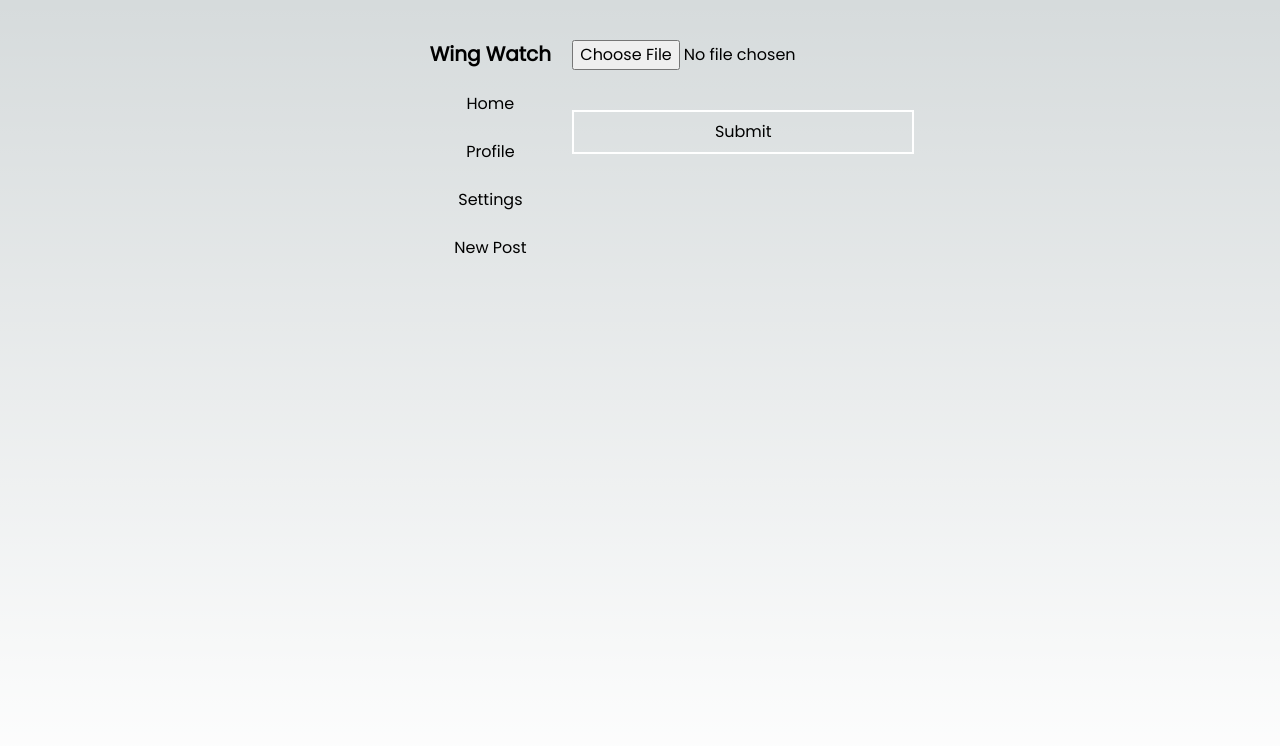
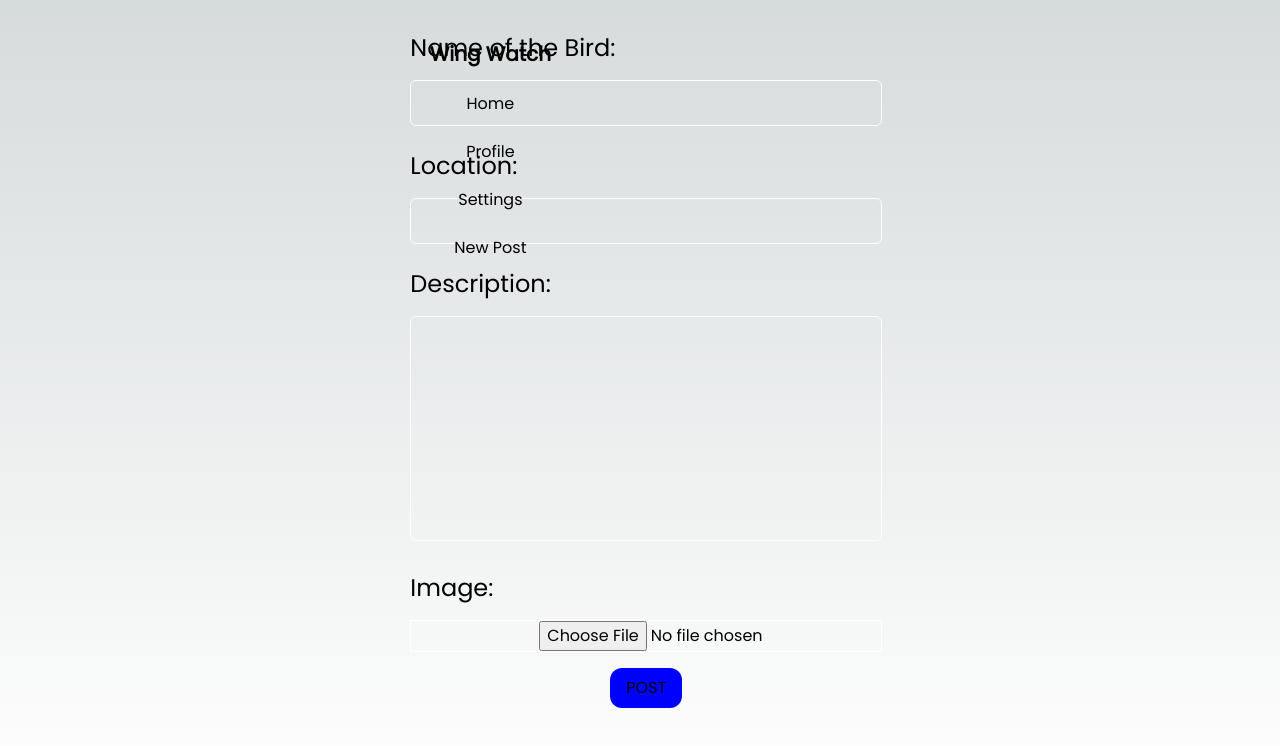
Before and after one commit to Anandprabhu530/Wing_Watch, a Next.js app: page /home/post in a window 1280 px wide. Shown: the top 746 px of the page. Built offline with nearby package versions, Linux system fonts and the light colour scheme.

Commit message:
Upload support

```diff
--- a/app/home/post/page.tsx
+++ b/app/home/post/page.tsx
@@ -2,115 +2,71 @@
 
 import axios from 'axios';
 import React, { useState } from 'react';
-// import Image from "next/image";
-// import bird from "../../../bird.jpg";
 
-// type Data = {
-//   BirdName : string | null
-//   Location : string |null
-//   Description : string | null
-// }
-
-// const Validatedata = (data:Data) =>{
-//   if(data.BirdName==="" || data.Location===""||data.Description===""){
-//     console.log("Null value dont submit")
-//   }
-// }
-
-// const Post = () => {
-//   const [inputimage, setInputimage] = useState(null)
-//   const [data,setData] = useState({BirdName :"",
-//   Location : "",
-//   Description : ""
-//   })
-
-//   const handleSubmit = async (event:React.FormEvent) => {
-//     event.preventDefault();
-//     Validatedata(data)
-//     const res = await fetch("http://localhost:8080/post",{
-//       method: "POST",
-//       headers: {
-//         "Content-Type": "application/json",
-//       },
-//       body: JSON.stringify(data),
-//     });
-//     console.log(res)
-//   }
-
-//   const handleChange = (event:React.ChangeEvent<HTMLInputElement>) =>{
-//     setData((prev)=>({...prev,[event.target.name]:event.target.value}))
-//   }
-
-//   return (
-//     <div>
-//       <form className="flex flex-col p-8 w-full" onSubmit={handleSubmit}>
-//         <div>
-//           <div className="text-2xl pb-4 font-medium">Name of the Bird:</div>
-//           <input name="BirdName" onChange={handleChange} className="border border-white bg-transparent rounded-md w-full outline-none mb-6 text-xl p-2" />
-//         </div>
-//         <div>
-//           <div className="text-2xl pb-4 font-medium">Location:</div>
-//           <input name="Location" onChange={handleChange} className="border border-white bg-transparent rounded-md w-full outline-none mb-6 text-xl p-2" />
-//         </div>
-//         <div>
-//           <div className="text-2xl pb-4 font-medium">Description:</div>
-//           <textarea name="Description" onChange={handleChange} className="border border-white h-[225px] resize-none bg-transparent rounded-md w-full outline-none mb-6 text-xl p-2" />
-//         </div>
-//         <div>
-//           <div className="text-2xl pb-4 font-medium">Image:</div>
-//             <div className="w-full h-full flex justify-center items-center border border-white cursor-pointer">
-//             <input
-//               type="file"
-//               id="img"
-//               name="img"
-//               accept="image/*"
-//               className="pl-32 h-full"
-//             />
-//             {inputimage ? <img src={Image} alt="Bird_Image"/>:<Image src={bird} alt="Bird_Image" className="w-[200px] "/>}
-//           </div>
-//         </div>
-//         <div className="pt-4 flex w-full justify-center items-center ">
-//           <button className="px-4 py-2 bg-[#0000FF] rounded-xl">POST</button>
-//         </div>
-//       </form>
-//     </div>
-//   );
-// };
-
-// export default Post;
 const Post = () => {
+  const [data,setData] = useState({})
   const [file,setfile] = useState(null)
 
-  const handlechange = (event) =>{
+  const handlefilechange = (event) =>{
     setfile(event?.target.files[0])
   }
 
-  const handleSubmit = async(event) =>{
-    event.preventDefault();
-
+  const handleSubmit = async (event) => {
+    event.preventDefault()
     const formData = new FormData();
     formData.append('file', file);
-    const Username = localStorage.getItem('username');
-    try {
-      const response = await axios.post('http://localhost:8080/post', formData, {
-        headers: {
-          'Content-Type': 'multipart/form-data'
-        }
-      });
-      console.log(response.data);
-    } catch (error) {
-      console.error('Error uploading file:', error);
+    const {BirdName,Description,Location} = data
+    formData.append('name', BirdName)
+    formData.append('description',Description)
+    formData.append('location',Location)
+    const username = localStorage.getItem('username')
+    formData.append('Username', username);
+    const response = await axios.post('http://localhost:8080/post', formData, {
+    headers: {
+      'Content-Type': 'multipart/form-data'
     }
+  });
+    console.log(response)
+  }
+
+  const handleChange = (event:React.ChangeEvent<HTMLInputElement>) =>{
+    setData((prev)=>({...prev,[event.target.name]:event.target.value}))
   }
 
   return (
-    <div className='pt-10 pl-10'>
-      <form className='flex flex-col gap-10'>
-        <input type="file" onChange={handlechange}/>
-        <button className="border-2 border-white p-2 " onClick={handleSubmit}>Submit</button>
+    <div>
+      <form className="flex flex-col p-8 w-full" onSubmit={handleSubmit}>
+        <div>
+          <div className="text-2xl pb-4 font-medium">Name of the Bird:</div>
+          <input name="BirdName" onChange={handleChange} className="border border-white bg-transparent rounded-md w-full outline-none mb-6 text-xl p-2" />
+        </div>
+        <div>
+          <div className="text-2xl pb-4 font-medium">Location:</div>
+          <input name="Location" onChange={handleChange} className="border border-white bg-transparent rounded-md w-full outline-none mb-6 text-xl p-2" />
+        </div>
+        <div>
+          <div className="text-2xl pb-4 font-medium">Description:</div>
+          <textarea name="Description" onChange={handleChange} className="border border-white h-[225px] resize-none bg-transparent rounded-md w-full outline-none mb-6 text-xl p-2" />
+        </div>
+        <div>
+          <div className="text-2xl pb-4 font-medium">Image:</div>
+            <div className="w-full h-full flex justify-center items-center border border-white cursor-pointer">
+            <input
+              type="file"
+              onChange={handlefilechange}
+              id="img"
+              name="img"
+              accept="image/*"
+              className="pl-32 h-full"
+            />
+          </div>
+        </div>
+        <div className="pt-4 flex w-full justify-center items-center ">
+          <button className="px-4 py-2 bg-[#0000FF] rounded-xl" onClick={handleSubmit}>POST</button>
+        </div>
       </form>
     </div>
-  )
-}
+  );
+};
 
-export default Post
+export default Post;
```
Also changed, not shown: 1 other file (tests, documents, lock files or other folders).
